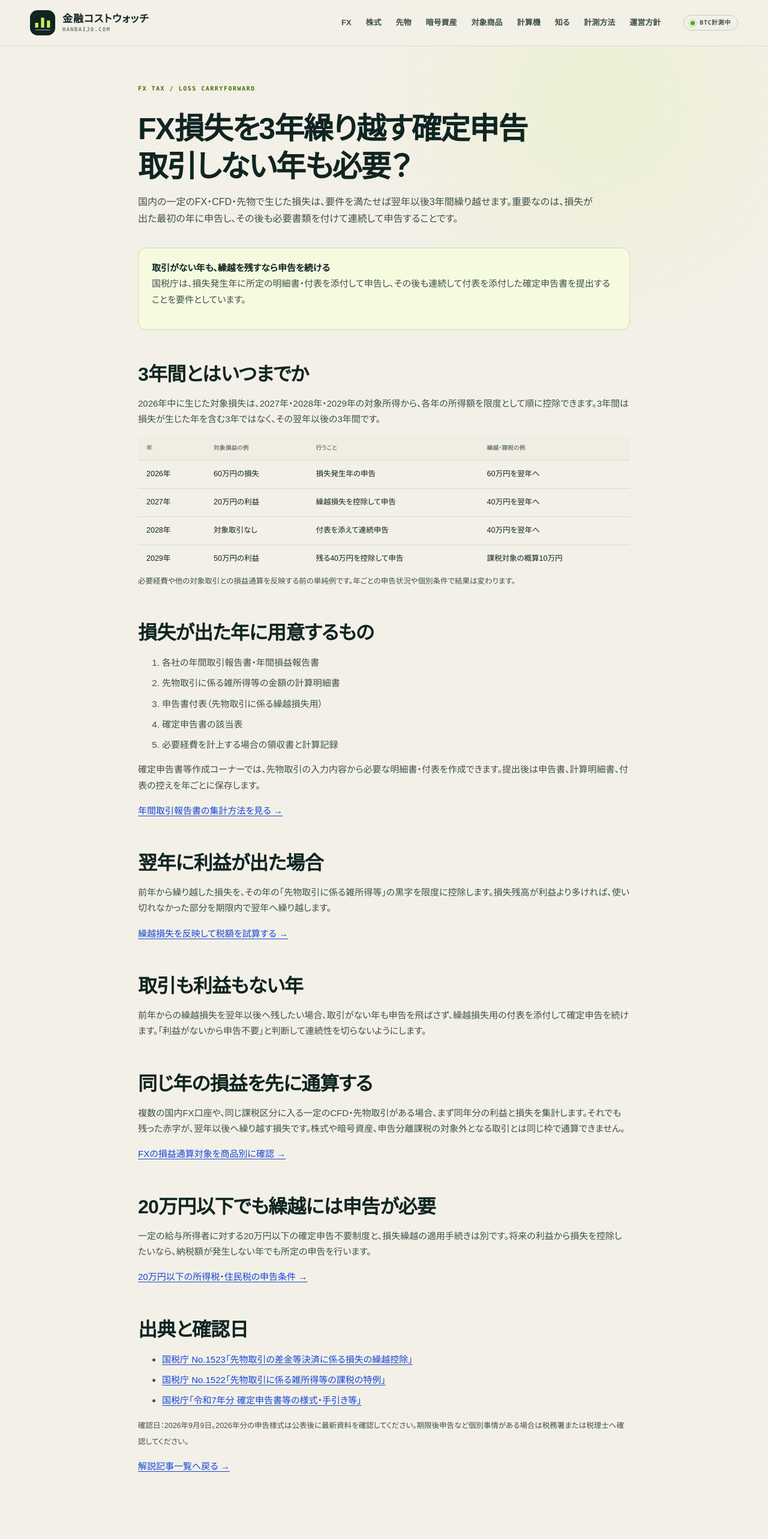
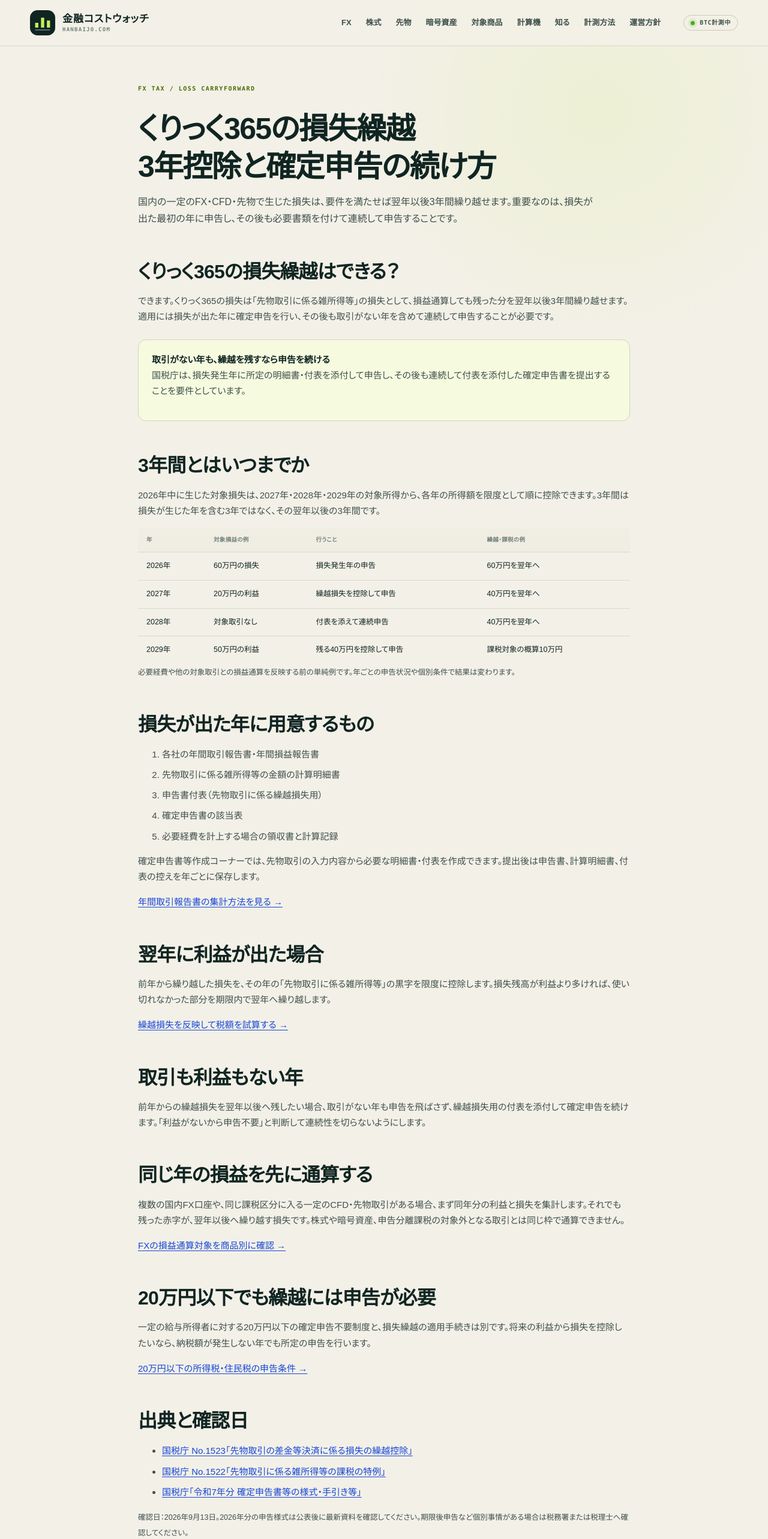
Before and after one commit to mrok18/hanbaijo, a Next.js app: page /articles/fx-loss-carryforward-filing in a window 1280 px wide. Shown: the top 2566 px of the page at 60% size. Built offline with nearby package versions, Linux system fonts and the light colour scheme.

Commit message:
seo: clarify click365 loss carryforward intent

```diff
--- a/app/articles/fx-loss-carryforward-filing/page.tsx
+++ b/app/articles/fx-loss-carryforward-filing/page.tsx
@@ -3,8 +3,8 @@ import Link from 'next/link';
 
 export const metadata: Metadata = {
   alternates: { canonical: '/articles/fx-loss-carryforward-filing' },
-  title: 'FX損失を3年繰り越す確定申告｜取引しない年も必要？',
-  description: '国内FX等の損失繰越について、損失が出た年、利益が出た年、取引しない年に必要な申告と、計算明細書・申告書付表を時系列で整理します。',
+  title: 'くりっく365の損失繰越｜3年控除と確定申告の続け方',
+  description: 'くりっく365の損失繰越はできるのか、翌年以後3年間の控除、損失発生年から取引しない年も続ける確定申告を整理します。',
 };
 
 const timeline = [
@@ -17,7 +17,7 @@ const timeline = [
 export default function Page() {
   const jsonLd = {
     '@context': 'https://schema.org', '@type': 'Article', headline: metadata.title,
-    description: metadata.description, datePublished: '2026-09-09', dateModified: '2026-09-09',
+    description: metadata.description, datePublished: '2026-09-09', dateModified: '2026-09-13',
     mainEntityOfPage: 'https://hanbaijo.com/articles/fx-loss-carryforward-filing',
     author: { '@type': 'Organization', name: '金融コストウォッチ' },
     publisher: { '@type': 'Organization', name: '金融コストウォッチ' },
@@ -26,8 +26,11 @@ export default function Page() {
   return <article>
     <script type="application/ld+json" dangerouslySetInnerHTML={{ __html: JSON.stringify(jsonLd) }} />
     <p className="page-kicker">FX TAX / LOSS CARRYFORWARD</p>
-    <h1>FX損失を3年繰り越す確定申告<br />取引しない年も必要？</h1>
+    <h1>くりっく365の損失繰越<br />3年控除と確定申告の続け方</h1>
     <p className="lede">国内の一定のFX・CFD・先物で生じた損失は、要件を満たせば翌年以後3年間繰り越せます。重要なのは、損失が出た最初の年に申告し、その後も必要書類を付けて連続して申告することです。</p>
+
+    <h2>くりっく365の損失繰越はできる？</h2>
+    <p>できます。くりっく365の損失は「先物取引に係る雑所得等」の損失として、損益通算しても残った分を翌年以後3年間繰り越せます。適用には損失が出た年に確定申告を行い、その後も取引がない年を含めて連続して申告することが必要です。</p>
 
     <div className="callout"><strong>取引がない年も、繰越を残すなら申告を続ける</strong><p>国税庁は、損失発生年に所定の明細書・付表を添付して申告し、その後も連続して付表を添付した確定申告書を提出することを要件としています。</p></div>
 
@@ -68,7 +71,7 @@ export default function Page() {
       <li><a href="https://www.nta.go.jp/taxes/shiraberu/taxanswer/shotoku/1522.htm" rel="noreferrer">国税庁 No.1522「先物取引に係る雑所得等の課税の特例」</a></li>
       <li><a href="https://www.nta.go.jp/taxes/shiraberu/shinkoku/syotoku/r07.htm" rel="noreferrer">国税庁「令和7年分 確定申告書等の様式・手引き等」</a></li>
     </ul>
-    <p><small>確認日：2026年9月9日。2026年分の申告様式は公表後に最新資料を確認してください。期限後申告など個別事情がある場合は税務署または税理士へ確認してください。</small></p>
+    <p><small>確認日：2026年9月13日。2026年分の申告様式は公表後に最新資料を確認してください。期限後申告など個別事情がある場合は税務署または税理士へ確認してください。</small></p>
     <p><Link href="/articles">解説記事一覧へ戻る →</Link></p>
   </article>;
 }
--- a/app/articles/posts.ts
+++ b/app/articles/posts.ts
@@ -40,7 +40,7 @@ export const POSTS = [
   { slug: 'dmm-kabu-nisa-account-opening', category: 'NISA・DMM 株', title: 'DMM 株のNISA口座開設方法｜同時申込・追加申込・金融機関変更', desc: '新規アカウントとの同時申込、既存利用者の追加申込、他社からの金融機関変更に必要な書類を整理する。' },
   { slug: 'dmm-kabu-account-opening-documents', category: '証券・DMM 株', title: 'DMM 株の口座開設に必要なもの｜本人確認・マイナンバー・開始まで', desc: '本人確認とマイナンバー確認の組合せ、スマホと郵送の違い、審査から取引開始までを整理する。' },
   { slug: 'fx-etax-input-guide', category: 'FX・税金', title: 'FXの確定申告をe-Taxで入力する順番｜先物取引・経費・繰越損失', desc: '年間報告書の準備から、作成コーナーの「先物取引」、必要経費、繰越損失、e-Tax送信までを順番に整理する。' },
-  { slug: 'fx-loss-carryforward-filing', category: 'FX・税金', title: 'FX損失を3年繰り越す確定申告｜取引しない年も必要？', desc: '損失発生年、利益が出た年、取引しない年に必要な連続申告と、計算明細書・繰越損失用付表を整理する。' },
+  { slug: 'fx-loss-carryforward-filing', category: 'FX・税金', title: 'くりっく365の損失繰越｜3年控除と確定申告の続け方', desc: 'くりっく365の損失繰越の可否、翌年以後3年間の控除、取引しない年も続ける連続申告を整理する。' },
   { slug: 'domestic-vs-overseas-fx-tax', category: 'FX・税金', title: '国内FXと海外FXの税金の違い｜20.315％・総合課税・損失繰越', desc: '申告分離課税と総合課税、損益通算、3年繰越を比較し、金融庁登録と取引の法的区分を確認する。' },
   { slug: 'fx-tax-rate-calculation', category: 'FX・税金', title: '国内FXの税率は20.315％？所得税・住民税の計算方法', desc: '所得税15％、復興特別所得税、地方稅5％の内訳と、必要経費・損益通算後の税額を計算する。' },
   { slug: 'fx-profit-under-200k-tax-return', category: 'FX・税金', title: 'FX利益20万円以下なら確定申告は不要？住民税・還付申告の注意', desc: '会社員の所得税申告が不要になる条件と、20万円以下でも別判定の住民税、還付申告、損失繰越を確認する。' },
```
